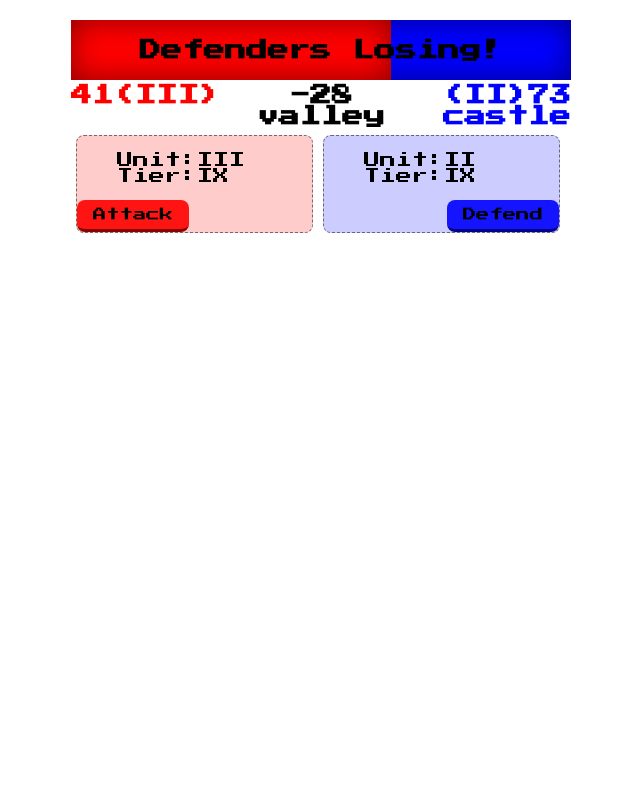
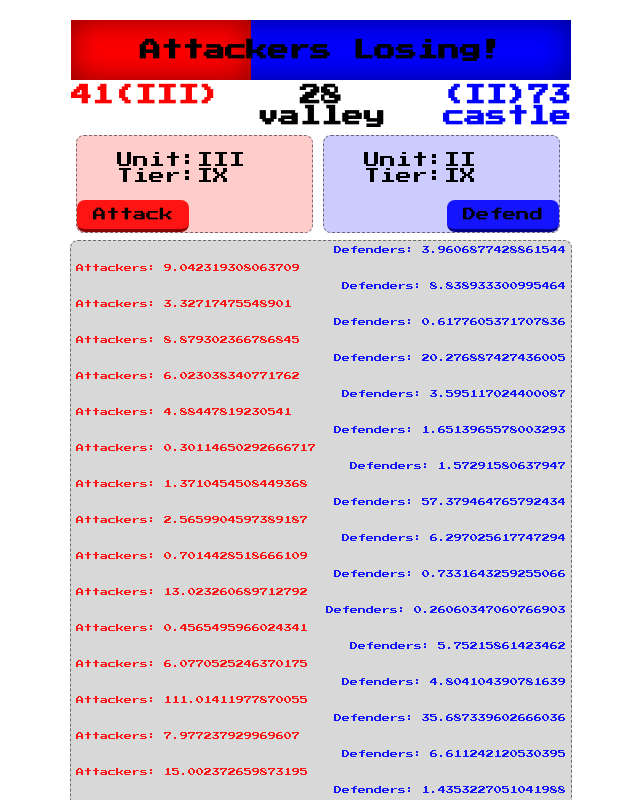
Before and after one commit to Ferhatduran55/battlesimulator, a plain HTML site: page index.html in a window 1280 px wide. Both pictures are taken after a click on the button "Attack". Shown: the top 800 px of the page, without its empty margins (319-959 px from the left). Drawn offline with nearby package versions, Linux system fonts and the light colour scheme.

Commit message:
big update

```diff
--- a/game.js
+++ b/game.js
@@ -106,14 +106,40 @@ $(document).ready(function(){
     $("#defenderTier").text(tier[1]);
     setInterval(function(){
         if(end==false){
+            var att = 1;
+            switch(unit[0]){
+                case "I":
+                    att = 1.2;
+                break;
+                case "II":
+                    att = 1.6;
+                break;
+                case "III":
+                    att = 2.0;
+                break;
+            }
+            var def = 1;
+            switch(unit[1]){
+                case "I":
+                    def = 1.2;
+                break;
+                case "II":
+                    def = 1.6;
+                break;
+                case "III":
+                    def = 2.0;
+                break;
+            }
             xle[0] = Math.random();
             xle[1] = Math.random();
-            xle[2] = xle[0]*10;
-            xle[3] = xle[1]*10;
+            xle[2] = ((xle[0]*5)*att)*(attackers/(Math.random()*100));
+            xle[3] = ((xle[1]*5)*def)*(defenders/(Math.random()*100));
             xle[4] = $("#bar").width();
             xle[5] = xle[4]+10;
             xle[6] = xle[4]-10;
             xle[7] = $(".result").text();
+            $(".log").append("<li class='attackersLog'> Attackers: "+xle[2]+"</li>");
+            $(".log").append("<li class='defendersLog'> Defenders: "+xle[3]+"</li>");
         }
     },100);
     function Winner(){
@@ -145,16 +171,42 @@ $(document).ready(function(){
     }
     function Attack(){
         if(end==false && attack==null){
+            var attackerUnit = 1;
+            switch(unit[0]){
+                case "I":
+                    attackerUnit = 1.2;
+                break;
+                case "II":
+                    attackerUnit = 1.6;
+                break;
+                case "III":
+                    attackerUnit = 2.0;
+                break;
+            }
             var beforeAttack=xle[2];
-            attack=(Math.random()*10)*(attackers/2);
-            xle[2]+=attack;console.log("Attack:"+attack+"\nBefore:"+beforeAttack+"\nAfter:"+xle[2]);
+            attack=(Math.random()*attackerUnit)*(attackers);
+            xle[2]+=attack;
+            console.log("Attack:"+attack+"\nBefore:"+beforeAttack+"\nAfter:"+xle[2]);
         }
     }
     function Defend(){
         if(end==false && defend==null){
+            var defenderUnit = 1;
+            switch(unit[1]){
+                case "I":
+                    defenderUnit = 1.2;
+                break;
+                case "II":
+                    defenderUnit = 1.6;
+                break;
+                case "III":
+                    defenderUnit = 2.0;
+                break;
+            }
             var beforeDefend=xle[3];
-            defend=(Math.random()*10)*(defenders/2);
-            xle[3]+=defend;console.log("Defend:"+defend+"\nBefore:"+beforeDefend+"\nAfter:"+xle[3]);
+            defend=(Math.random()*defenderUnit)*(defenders);
+            xle[3]+=defend;
+            console.log("Defend:"+defend+"\nBefore:"+beforeDefend+"\nAfter:"+xle[3]);
         }
     }
     $(document).on('keyup',function(event) {if(event.keyCode == 65 || event.keyCode==37) {Attack();}});
@@ -164,10 +216,12 @@ $(document).ready(function(){
     setInterval(function(){
         if(attack!=null){
             xle[2]+=attack;
+            $(".log").append("<li class='attackersLog' style='color:darkred;'> Attackers: "+xle[2]+"</li>");
             attack=null;
         }
         if(defend!=null){
             xle[3]+=defend;
+            $(".log").append("<li class='defendersLog' style='color:darkblue;'> Defenders: "+xle[3]+"</li>");
             defend=null;
         }
         if(xle[2]>xle[3] && end==false){
--- a/index.html
+++ b/index.html
@@ -54,6 +54,9 @@
 			</div>
 		</div>
 	</div>
+	<div class="log">
+
+	</div>
 </div>
 <script src="https://code.jquery.com/jquery-3.6.0.min.js"></script>
 <script src="game.js"></script>
--- a/style.css
+++ b/style.css
@@ -5,7 +5,7 @@ body{
 }
 .main{
 	width: 700px;
-	height: 700px;
+	height: initial;
 	margin: 20px auto;
 	font-family: 'Press Start 2P', cursive !important;
 }
@@ -141,3 +141,39 @@ body{
 	background-color:rgba(0, 0, 255, .9);
 	border-color:rgba(0, 0, 120, .9);
 }
+.log{
+	user-select: none;
+	-moz-user-select: none;
+	-ms-user-select: none;
+	-webkit-user-select: none;
+	-moz-user-select: none;
+	margin: 0 auto;
+	margin-top:160px;
+	width: 500px;
+	font-size:.5rem;
+	height: inherit;
+	border:dashed 1px rgba(0,0,0,.5);
+	background-color:rgba(212, 212, 212, .9);
+	border-radius: .5rem;
+	list-style-type: none;
+	display: flex;
+	flex-direction: column-reverse;
+}
+.log .attackersLog{
+	display: inline-flex;
+	flex-direction: column;
+	align-items: flex-start;
+	margin:5px;
+	flex: 0 0 auto;
+	justify-content: left;
+	color:rgba(255, 0, 0, .9);
+}
+.log .defendersLog{
+	display: inline-flex;
+	flex-direction: column;
+	align-items: flex-end;
+	margin:5px;
+	flex: 0 0 auto;
+	justify-content: right;
+	color:rgba(0, 0, 255, .9);
+}
```
Lines whose indentation alone changed are shown as unchanged.
